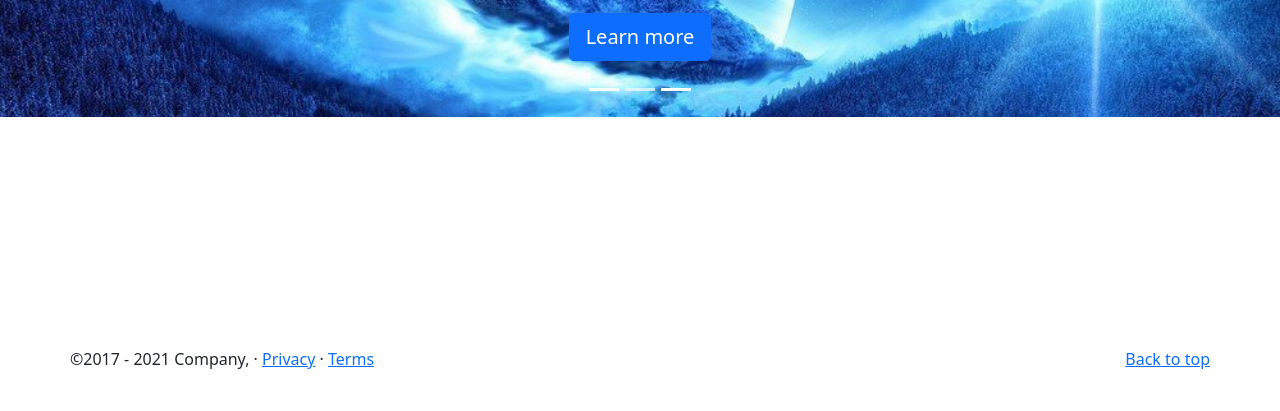
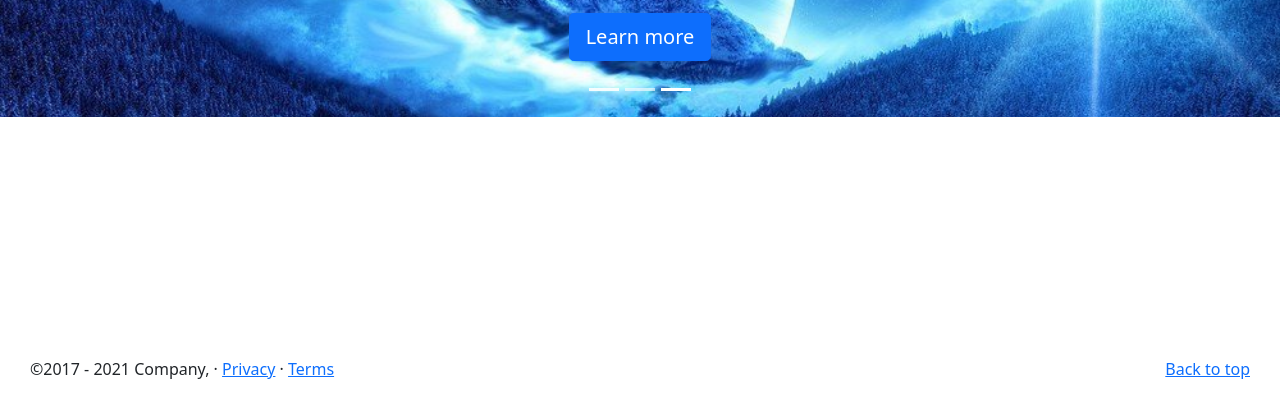
Before and after one commit to DuyHungHL/lab13, a plain HTML site: page index.html in a window 1280 px wide. Shown: the part 389-800 px from the top of the page. Drawn offline with nearby package versions, Linux system fonts and the light colour scheme.

Commit message:
Update style.css

```diff
--- a/style.css
+++ b/style.css
@@ -21,11 +21,10 @@
 }
 
 footer {
-  padding-top: 230px;
-  padding-left: 70px;
+  padding: 30px;
   display: flex;
   justify-content: space-between;
+  position: fixed;
+  bottom: 0;
+  width: 100%;
 }
-.back1 {
-  padding-right: 70px;
-}
```
